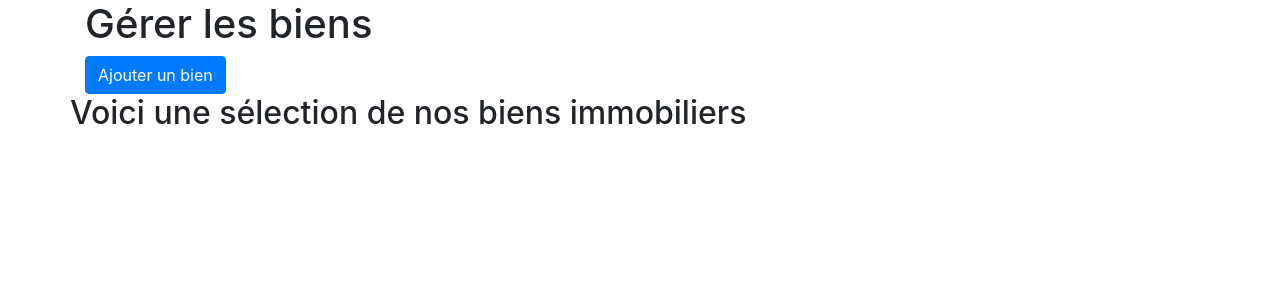
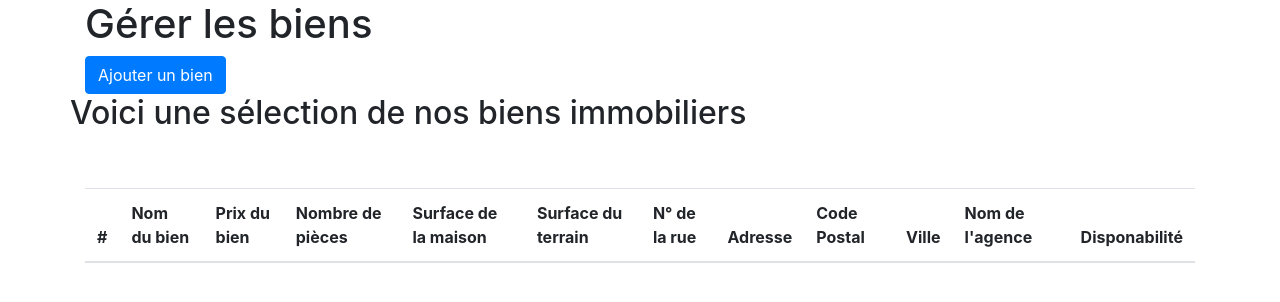
Before and after one commit to Willremi/Groupe6, a PHP site: page /src/views/gererMesBiens.php in a window 1280 px wide. Shown: the part 56-358 px from the top of the page. Run offline with PHP 8.4, Linux system fonts and the light colour scheme; data that the repository does not hold is empty; some libraries are stand-ins or nearby versions.

Commit message:
maj gererMesBiens.php

```diff
--- a/PHP/projetImmo/src/views/gererMesBiens.php
+++ b/PHP/projetImmo/src/views/gererMesBiens.php
@@ -8,7 +8,7 @@ head();
 
 $db = connect();
 
-$sqlSelect = "SELECT * FROM maison INNER JOIN agence ON agence.idAgence = maison.agence_idAgence INNER JOIN type ON type.idType = maison.type_idType";
+$sqlSelect = "SELECT * FROM maison INNER JOIN agence ON agence.idAgence = maison.agence_idAgence INNER JOIN type ON type.idType = maison.type_idType ORDER BY idMaison";
 $reqSelect = $db->prepare($sqlSelect);
 $reqSelect->execute();
 
@@ -35,17 +35,10 @@ while ($data = $reqSelect->fetchObject()) {
 <a href="ajoutMaison.php"><button type="button" class="btn btn-primary">Ajouter un bien</button></a>
 <div class="row">
         <h2>Voici une sélection de nos biens immobiliers </h2>
-    </div>
-
-    <div class="card-group">
-        <?php
-            foreach ($listeMaison as $maison) {
+</div>
 
 
-        ?>
-
-
-        <table class="table mt-5">
+  <table class="table mt-5">
             <thead>
             <tr>
                 <th scope="col">#</th>
@@ -63,29 +56,32 @@ while ($data = $reqSelect->fetchObject()) {
             </tr>
             </thead>
             <tbody>
-
+            <?php
+            foreach ($listeMaison as $maison) {
+                ?>
+            <tr>
+                <th><?= $maison->idMaison ?></th>
+                <th><?= $maison->nomMaison ?></th>
+                <th><?= $maison->prixMaison ?>€</th>
+                <th><?= $maison->nbPiece ?></th>
+                <th><?= $maison->surfMaison ?> m²</th>
+                <th><?= $maison->surfArea ?> m²</th>
+                <th><?= $maison->numRue ?></th>
+                <th><?= $maison->nomRue ?></th>
+                <th><?= $maison->cpVille ?></th>
+                <th><?= $maison->nomVille ?></th>
+                <th><?= $maison->nomAgence ?></th>
+                <th><?= $maison->nomType ?></th>
+                </tr>
+                <?php
+            }
+                ?>
             </tbody>
         </table>
 
-        <div class="card">
-            <img class="card-img-top" src="../../public/img/<?= $maison->photoMaison ?>" alt="Card image cap">
-            <div class="card-body">
-                <h5 class="card-title"><?= $maison->nomMaison ?></h5>
-                <p class="card-text"><?= $maison->resumeMaison ?></p>
-                <div class="row">
-                    <a href="./detail.php">
-                        <span class="btn btn-outline-secondary">Voir +</span>
-                    </a>
-                </div>
-            </div>
-            <div class="card-footer">
-                <h6><?= $maison->prixMaison ?> Euros net vendeur</h6>
-            </div>
-        </div>
-        <?php
-        }
-        ?>
-    </div>
+
+
+
 
 <?php
 footer();
--- a/PHP/projetImmo/src/views/location.php
+++ b/PHP/projetImmo/src/views/location.php
@@ -27,9 +27,10 @@ while ($data = $reqSelect->fetchObject()) {
     <div class="card-group">
         <?php
             foreach ($listeMaison as $maison) {
-                # code...
+
 
         ?>
+        <div class="col-sm-4">
         <div class="card">
             <img class="card-img-top" src="../../public/img/<?= $maison->photoMaison ?>" alt="Card image cap">
             <div class="card-body">
@@ -44,6 +45,7 @@ while ($data = $reqSelect->fetchObject()) {
             <div class="card-footer">
                 <h6><?= $maison->prixMaison ?> Euros net vendeur</h6>
             </div>
+        </div>
         </div>
         <?php
         }
```
Also changed, not shown: 1 other file.
